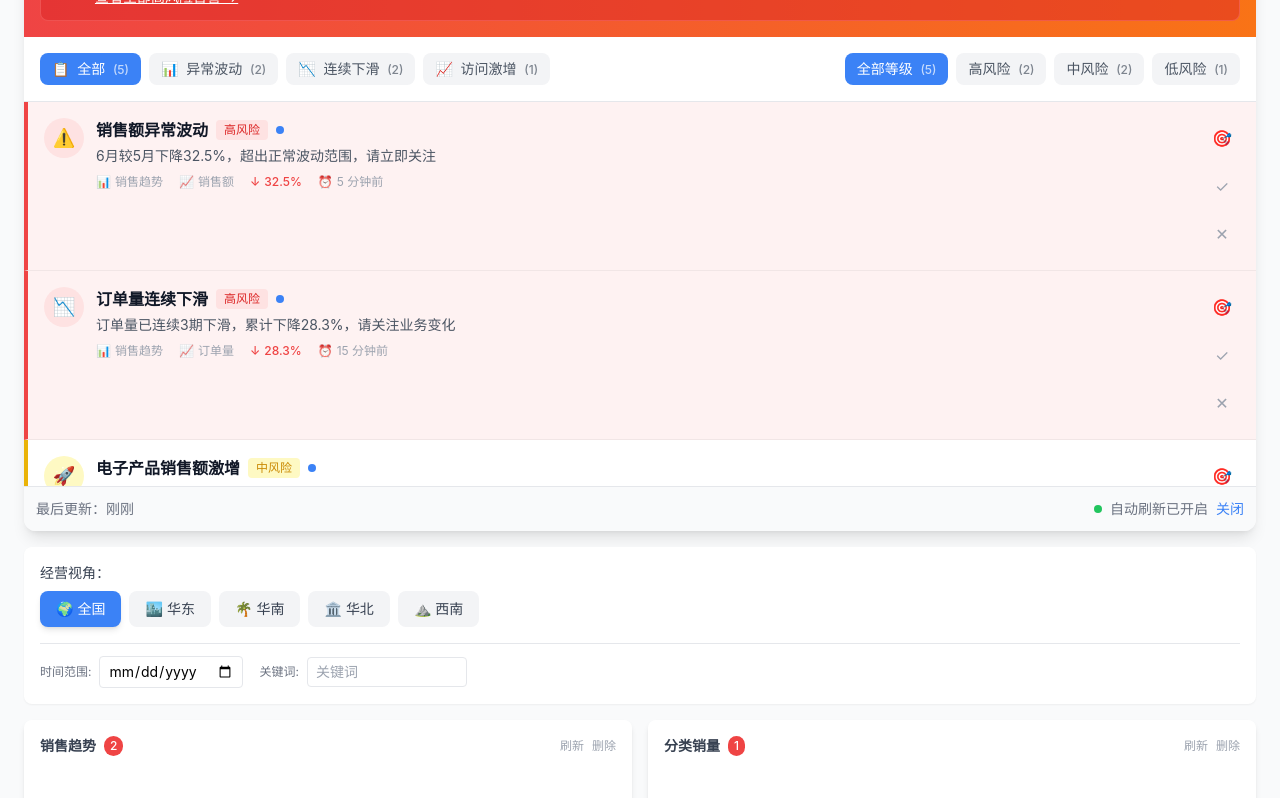
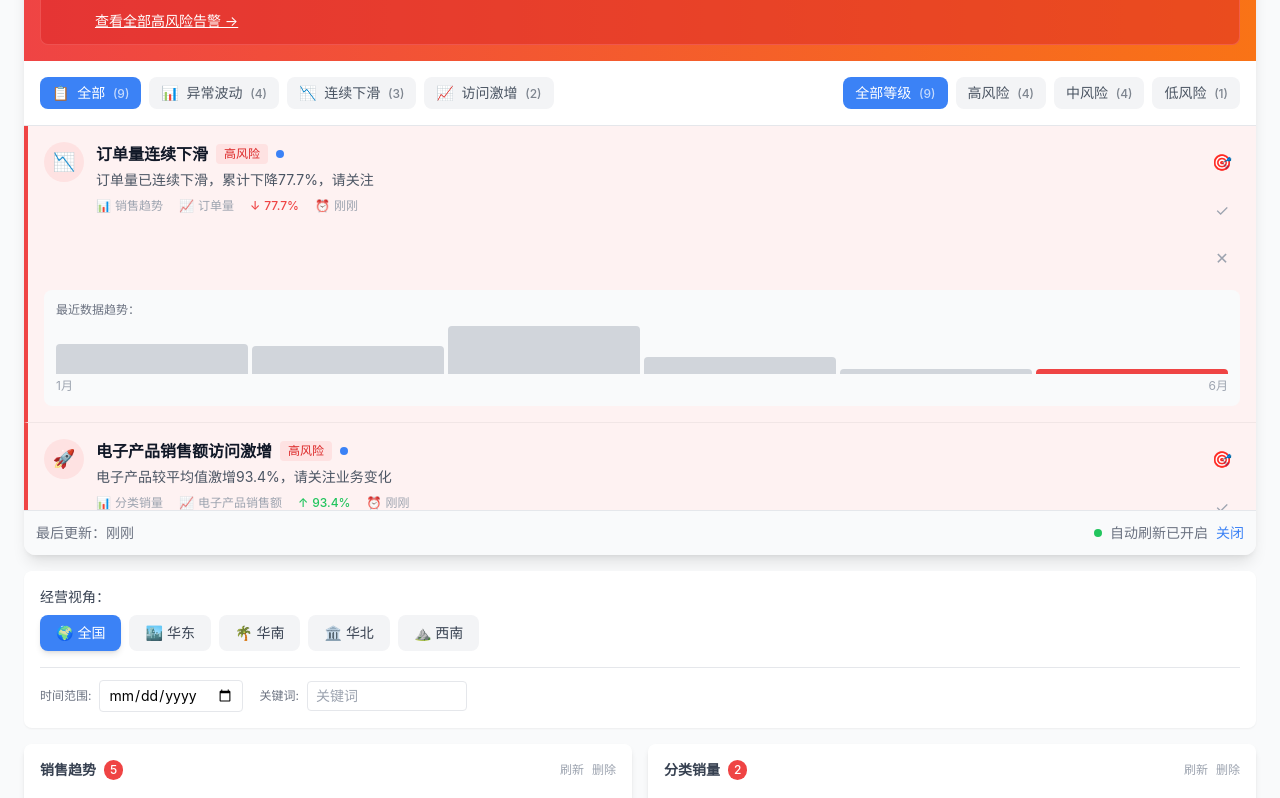
Before and after one commit to yuenlai/solo-6600003, a Vue app: page / in a window 1280 px wide. Shown: the part 560-1358 px from the top of the page. Built offline with nearby package versions, Linux system fonts and the light colour scheme; the HTML template or start-up script is replaced by a standard one.

Commit message:
.3868547806662091:aa5e00504a2200a255c088577599ba28_6a24e0ce7e5ed7cfbac8ac99.6a24e5c77e5ed7cfbac8aebb.6a24e5c6160283d4a79a6733:Trae CN.T(2026/6/7 11:30:15)

```diff
--- a/src/App.vue
+++ b/src/App.vue
@@ -94,9 +94,27 @@ function getChartAlertCount(chartId: string): number {
 }
 
 function handleLocateToChart(chartId: string) {
-  const chartElement = document.getElementById(`chart-${chartId}`);
+  const elementId = `chart-${chartId}`;
+  const chartElement = document.getElementById(elementId);
+
   if (chartElement) {
     chartElement.scrollIntoView({ behavior: 'smooth', block: 'center' });
+
+    chartElement.classList.add('locate-highlight');
+    setTimeout(() => {
+      chartElement.classList.remove('locate-highlight');
+    }, 3000);
+  } else {
+    setTimeout(() => {
+      const retryElement = document.getElementById(elementId);
+      if (retryElement) {
+        retryElement.scrollIntoView({ behavior: 'smooth', block: 'center' });
+        retryElement.classList.add('locate-highlight');
+        setTimeout(() => {
+          retryElement.classList.remove('locate-highlight');
+        }, 3000);
+      }
+    }, 100);
   }
 }
 
@@ -136,4 +154,20 @@ onUnmounted(() => {
   min-width: 0;
   width: 100%;
 }
+
+:deep(.locate-highlight) {
+  box-shadow: 0 0 0 4px rgba(59, 130, 246, 0.6), 0 0 30px rgba(59, 130, 246, 0.4) !important;
+  transform: scale(1.02);
+  z-index: 100;
+  animation: locate-pulse 1s ease-in-out infinite;
+}
+
+@keyframes locate-pulse {
+  0%, 100% {
+    box-shadow: 0 0 0 4px rgba(59, 130, 246, 0.6), 0 0 30px rgba(59, 130, 246, 0.4);
+  }
+  50% {
+    box-shadow: 0 0 0 8px rgba(59, 130, 246, 0.3), 0 0 50px rgba(59, 130, 246, 0.6);
+  }
+}
 </style>
--- a/src/components/AlertPanel.vue
+++ b/src/components/AlertPanel.vue
@@ -27,7 +27,7 @@
             <span>高风险提示</span>
           </button>
           <button
-            @click="store.refreshAlerts()"
+            @click="store.refreshAlerts(true)"
             class="px-3 py-1.5 bg-white/20 hover:bg-white/30 rounded-lg text-sm font-medium transition-colors flex items-center gap-1"
           >
             <span>🔄</span>
--- a/src/mock/data.ts
+++ b/src/mock/data.ts
@@ -85,26 +85,48 @@ export function generateRegionOverview(region: string): RegionOverview {
 
 export function generateRegionSalesTrend(region: string): { months: string[]; sales: number[]; orders: number[] } {
   const baseline = REGION_BASELINES[region] || REGION_BASELINES['all'];
-  const rand = seededRandom(regionSeed(region) + 100);
 
-  const sales = MONTHS.map((_, i) => {
-    const base = 600000 + i * 50000;
-    const variation = 0.85 + rand() * 0.3;
-    return Math.floor(base * baseline.sales * variation);
-  });
+  const baseSales = 600000;
+  const sales: number[] = [];
 
-  const orders = MONTHS.map((_, i) => {
-    const base = 15000 + i * 1200;
-    const variation = 0.85 + rand() * 0.3;
-    return Math.floor(base * baseline.sales * variation);
-  });
+  for (let i = 0; i < MONTHS.length; i++) {
+    let value = baseSales + i * 50000;
+
+    if (i === 2) {
+      value = value * 1.4;
+    } else if (i === 3) {
+      value = value * 0.65;
+    } else if (i >= 4) {
+      value = baseSales + 4 * 50000 - (i - 3) * 80000;
+    }
+
+    value = value * baseline.sales * (0.9 + Math.random() * 0.2);
+    sales.push(Math.floor(Math.max(100000, value)));
+  }
+
+  const baseOrders = 15000;
+  const orders: number[] = [];
+
+  for (let i = 0; i < MONTHS.length; i++) {
+    let value = baseOrders + i * 1200;
+
+    if (i === 2) {
+      value = value * 1.35;
+    } else if (i === 3) {
+      value = value * 0.6;
+    } else if (i >= 4) {
+      value = baseOrders + 4 * 1200 - (i - 3) * 20000;
+    }
+
+    value = value * baseline.sales * (0.9 + Math.random() * 0.2);
+    orders.push(Math.floor(Math.max(5000, value)));
+  }
 
   return { months: MONTHS, sales, orders };
 }
 
 export function generateRegionCategorySales(region: string): { categories: string[]; sales: number[]; growth: number[] } {
   const baseline = REGION_BASELINES[region] || REGION_BASELINES['all'];
-  const rand = seededRandom(regionSeed(region) + 200);
 
   const categoryWeights: Record<string, number> = {
     '电子产品': region === '华东' ? 1.4 : region === '华南' ? 1.2 : 1.0,
@@ -114,13 +136,25 @@ export function generateRegionCategorySales(region: string): { categories: strin
     '运动': region === '华东' ? 1.25 : region === '西南' ? 1.15 : 1.0
   };
 
-  const sales = CATEGORIES.map(cat => {
-    const base = 1500000 + rand() * 500000;
-    return Math.floor(base * baseline.sales * (categoryWeights[cat] || 1.0));
+  const baseValues = [1500000, 1200000, 1000000, 800000, 600000];
+  const sales = CATEGORIES.map((cat, i) => {
+    let value = baseValues[i] * baseline.sales * (categoryWeights[cat] || 1.0);
+
+    if (cat === '电子产品') {
+      value = value * 1.6;
+    } else if (cat === '服装') {
+      value = value * 0.9;
+    }
+
+    value = value * (0.9 + Math.random() * 0.2);
+    return Math.floor(value);
   });
 
-  const growth = CATEGORIES.map(() => {
-    return baseline.growth + (rand() - 0.5) * 0.1;
+  const growth = CATEGORIES.map((cat, _i) => {
+    if (cat === '电子产品') {
+      return 0.5 + Math.random() * 0.2;
+    }
+    return baseline.growth + (Math.random() - 0.5) * 0.1;
   });
 
   return { categories: CATEGORIES, sales, growth };
@@ -128,7 +162,6 @@ export function generateRegionCategorySales(region: string): { categories: strin
 
 export function generateRegionMarketShare(region: string): { channels: { name: string; value: number }[] } {
   const baseline = REGION_BASELINES[region] || REGION_BASELINES['all'];
-  const rand = seededRandom(regionSeed(region) + 300);
 
   const channelWeights: Record<string, Record<string, number>> = {
     '华东': { '搜索引擎': 1.1, '直接访问': 1.0, '邮件营销': 1.2, '联盟广告': 0.9, '视频广告': 1.15 },
@@ -140,11 +173,20 @@ export function generateRegionMarketShare(region: string): { channels: { name: s
 
   const weights = channelWeights[region] || channelWeights['all'];
 
-  const channels = CHANNELS.map(name => {
-    const base = 800000 + rand() * 300000;
+  const baseValues = [1000000, 800000, 600000, 500000, 300000];
+  const channels = CHANNELS.map((name, i) => {
+    let value = baseValues[i] * baseline.sales * (weights[name] || 1.0);
+
+    if (name === '视频广告') {
+      value = value * 1.8;
+    } else if (name === '邮件营销') {
+      value = value * 0.7;
+    }
+
+    value = value * (0.9 + Math.random() * 0.2);
     return {
       name,
-      value: Math.floor(base * baseline.sales * (weights[name] || 1.0))
+      value: Math.floor(value)
     };
   });
 
@@ -199,21 +241,6 @@ function detectContinuousDecline(values: number[], periods: number = 3): { isAle
   return { isAlert: false, declineCount, changePercent: -maxDecline };
 }
 
-function detectSurge(values: number[], threshold: number = 0.5): { isAlert: boolean; changePercent: number; index: number } {
-  if (values.length < 2) return { isAlert: false, changePercent: 0, index: -1 };
-
-  for (let i = 1; i < values.length; i++) {
-    const prev = values[i - 1];
-    const curr = values[i];
-    if (prev === 0) continue;
-    const changePercent = (curr - prev) / prev;
-    if (changePercent > threshold) {
-      return { isAlert: true, changePercent, index: i };
-    }
-  }
-  return { isAlert: false, changePercent: 0, index: -1 };
-}
-
 function determineLevel(changePercent: number, type: AlertType): AlertLevel {
   const absChange = Math.abs(changePercent);
   if (type === 'continuous_decline') {
@@ -234,23 +261,42 @@ function createAlert(
   threshold: number,
   changePercent: number,
   timestamp: string,
-  months: string[],
+  labels: string[],
   index: number,
-  dataPoints: number[]
+  dataPoints: number[],
+  isTimeSeries: boolean = true
 ): Alert {
   const level = determineLevel(changePercent, type);
+
+  let description = '';
+  if (type === 'abnormal_fluctuation') {
+    if (isTimeSeries && index > 0) {
+      description = `${labels[index]}较${labels[index - 1]}${changePercent >= 0 ? '增长' : '下降'}${Math.abs(changePercent * 100).toFixed(1)}%，超出正常波动范围`;
+    } else {
+      description = `${metricName}${changePercent >= 0 ? '增长' : '下降'}${Math.abs(changePercent * 100).toFixed(1)}%，超出正常波动范围`;
+    }
+  } else if (type === 'continuous_decline') {
+    description = `${metricName}已连续下滑，累计下降${Math.abs(changePercent * 100).toFixed(1)}%，请关注`;
+  } else if (type === 'surge') {
+    if (isTimeSeries && index > 0) {
+      description = `${labels[index]}较${labels[index - 1]}激增${(changePercent * 100).toFixed(1)}%，请关注业务变化`;
+    } else {
+      description = `${labels[index]}较平均值激增${(changePercent * 100).toFixed(1)}%，请关注业务变化`;
+    }
+  }
+
   const typeConfig: Record<AlertType, { title: string; description: string }> = {
     abnormal_fluctuation: {
       title: `${metricName}异常波动`,
-      description: `${months[index]}较${months[index - 1]}${changePercent >= 0 ? '增长' : '下降'}${Math.abs(changePercent * 100).toFixed(1)}%，超出正常波动范围`
+      description
     },
     continuous_decline: {
       title: `${metricName}连续下滑`,
-      description: `${metricName}已连续下滑，累计下降${Math.abs(changePercent * 100).toFixed(1)}%，请关注`
+      description
     },
     surge: {
       title: `${metricName}访问激增`,
-      description: `${months[index]}较${months[index - 1]}激增${(changePercent * 100).toFixed(1)}%，请关注业务变化`
+      description
     }
   };
 
@@ -268,10 +314,68 @@ function createAlert(
     timestamp,
     isRead: false,
     dataPoints: dataPoints.map((v, i) => ({
-      timestamp: months[i] || `第${i + 1}期`,
+      timestamp: labels[i] || `第${i + 1}期`,
       value: v
     }))
   };
+}
+
+function detectCategorySurge(sales: number[], _categories: string[], growth: number[]): { isAlert: boolean; changePercent: number; index: number; dataPoints: number[] } {
+  const avg = sales.reduce((a, b) => a + b, 0) / sales.length;
+
+  for (let i = 0; i < sales.length; i++) {
+    if (sales[i] > avg * 1.5) {
+      const dataPoints = sales.map((s, idx) => {
+        if (idx === i) return s;
+        return Math.floor(avg * (0.8 + Math.random() * 0.4));
+      });
+      return {
+        isAlert: true,
+        changePercent: (sales[i] - avg) / avg,
+        index: i,
+        dataPoints
+      };
+    }
+  }
+
+  for (let i = 0; i < growth.length; i++) {
+    if (growth[i] > 0.4) {
+      const dataPoints = sales.map((s, idx) => {
+        if (idx === i) return s;
+        return Math.floor(s * (0.7 + Math.random() * 0.3));
+      });
+      return {
+        isAlert: true,
+        changePercent: growth[i],
+        index: i,
+        dataPoints
+      };
+    }
+  }
+
+  return { isAlert: false, changePercent: 0, index: -1, dataPoints: sales };
+}
+
+function detectChannelSurge(channels: { name: string; value: number }[]): { isAlert: boolean; changePercent: number; index: number; dataPoints: number[] } {
+  const values = channels.map(c => c.value);
+  const avg = values.reduce((a, b) => a + b, 0) / values.length;
+
+  for (let i = 0; i < values.length; i++) {
+    if (values[i] > avg * 1.6) {
+      const dataPoints = values.map((v, idx) => {
+        if (idx === i) return v;
+        return Math.floor(avg * (0.7 + Math.random() * 0.5));
+      });
+      return {
+        isAlert: true,
+        changePercent: (values[i] - avg) / avg,
+        index: i,
+        dataPoints
+      };
+    }
+  }
+
+  return { isAlert: false, changePercent: 0, index: -1, dataPoints: values };
 }
 
 export function generateAlerts(regionData: RegionData): Alert[] {
@@ -279,14 +383,14 @@ export function generateAlerts(regionData: RegionData): Alert[] {
   const now = new Date().toISOString();
   const { salesTrend, categorySales, marketShare } = regionData;
 
-  const fluctuationResult = detectAbnormalFluctuation(salesTrend.sales, 0.25);
+  const fluctuationResult = detectAbnormalFluctuation(salesTrend.sales, 0.2);
   if (fluctuationResult.isAlert) {
     alerts.push(createAlert(
       'abnormal_fluctuation',
       'chart-1',
       '销售额',
       salesTrend.sales[fluctuationResult.index],
-      0.25,
+      0.2,
       fluctuationResult.changePercent,
       now,
       salesTrend.months,
@@ -295,14 +399,14 @@ export function generateAlerts(regionData: RegionData): Alert[] {
     ));
   }
 
-  const orderFluctuation = detectAbnormalFluctuation(salesTrend.orders, 0.25);
+  const orderFluctuation = detectAbnormalFluctuation(salesTrend.orders, 0.2);
   if (orderFluctuation.isAlert) {
     alerts.push(createAlert(
       'abnormal_fluctuation',
       'chart-1',
       '订单量',
       salesTrend.orders[orderFluctuation.index],
-      0.25,
+      0.2,
       orderFluctuation.changePercent,
       now,
       salesTrend.months,
@@ -343,37 +447,38 @@ export function generateAlerts(regionData: RegionData): Alert[] {
     ));
   }
 
-  const categorySurge = detectSurge(categorySales.sales, 0.4);
-  if (categorySurge.isAlert) {
+  const categorySurgeResult = detectCategorySurge(categorySales.sales, categorySales.categories, categorySales.growth);
+  if (categorySurgeResult.isAlert) {
     alerts.push(createAlert(
       'surge',
       'chart-2',
-      `${categorySales.categories[categorySurge.index]}销售额`,
-      categorySales.sales[categorySurge.index],
+      `${categorySales.categories[categorySurgeResult.index]}销售额`,
+      categorySales.sales[categorySurgeResult.index],
       0.4,
-      categorySurge.changePercent,
+      categorySurgeResult.changePercent,
       now,
       categorySales.categories,
-      categorySurge.index,
-      categorySales.sales
+      categorySurgeResult.index,
+      categorySurgeResult.dataPoints,
+      false
     ));
   }
 
-  const channelValues = marketShare.channels.map(c => c.value);
-  const channelNames = marketShare.channels.map(c => c.name);
-  const channelSurge = detectSurge(channelValues, 0.4);
-  if (channelSurge.isAlert) {
+  const channelSurgeResult = detectChannelSurge(marketShare.channels);
+  if (channelSurgeResult.isAlert) {
+    const channelNames = marketShare.channels.map(c => c.name);
     alerts.push(createAlert(
       'surge',
       'chart-3',
-      `${channelNames[channelSurge.index]}访问量`,
-      channelValues[channelSurge.index],
+      `${channelNames[channelSurgeResult.index]}访问量`,
+      marketShare.channels[channelSurgeResult.index].value,
       0.4,
-      channelSurge.changePercent,
+      channelSurgeResult.changePercent,
       now,
       channelNames,
-      channelSurge.index,
-      channelValues
+      channelSurgeResult.index,
+      channelSurgeResult.dataPoints,
+      false
     ));
   }
 
--- a/src/stores/dashboard.ts
+++ b/src/stores/dashboard.ts
@@ -180,6 +180,7 @@ export const useDashboardStore = defineStore('dashboard', () => {
       if (filter.field === 'region') {
         regionUpdateFlag.value++;
         updateChartsForRegion(value);
+        refreshAlerts(true);
       }
     }
   }
@@ -212,17 +213,22 @@ export const useDashboardStore = defineStore('dashboard', () => {
     }
   }
 
-  function refreshAlerts() {
+  function refreshAlerts(forceRefresh: boolean = false) {
     const detectedAlerts = generateAlerts(currentRegionData.value);
     const mockAlerts = generateMockAlerts();
 
-    const existingIds = new Set(alerts.value.map(a => a.id));
-    const newDetected = detectedAlerts.filter(a => !existingIds.has(a.id));
-    const newMock = mockAlerts.filter(a => !existingIds.has(a.id) && !alerts.value.some(existing =>
-      existing.type === a.type && existing.metricName === a.metricName
-    ));
+    if (alerts.value.length === 0 || forceRefresh) {
+      const mockAlertKeys = new Set(mockAlerts.map(a => `${a.type}-${a.metricName}`));
+      const existingMockAlerts = alerts.value.filter(a => mockAlertKeys.has(`${a.type}-${a.metricName}`));
 
-    const allAlerts = [...alerts.value, ...newDetected, ...newMock];
+      const newMockAlerts = mockAlerts.filter(mock =>
+        !existingMockAlerts.some(existing =>
+          existing.type === mock.type && existing.metricName === mock.metricName
+        )
+      );
+
+      const allMockAlerts = [...existingMockAlerts, ...newMockAlerts];
+      const allAlerts = [...detectedAlerts, ...allMockAlerts];
 
       alerts.value = allAlerts.sort((a, b) => {
         const levelOrder: Record<AlertLevel, number> = { high: 0, medium: 1, low: 2 };
@@ -231,6 +237,19 @@ export const useDashboardStore = defineStore('dashboard', () => {
         }
         return new Date(b.timestamp).getTime() - new Date(a.timestamp).getTime();
       });
+    } else {
+      const detectedKeys = new Set(detectedAlerts.map(a => `${a.type}-${a.metricName}`));
+      const filteredExisting = alerts.value.filter(a => !detectedKeys.has(`${a.type}-${a.metricName}`));
+
+      const allAlerts = [...detectedAlerts, ...filteredExisting];
+      alerts.value = allAlerts.sort((a, b) => {
+        const levelOrder: Record<AlertLevel, number> = { high: 0, medium: 1, low: 2 };
+        if (levelOrder[a.level] !== levelOrder[b.level]) {
+          return levelOrder[a.level] - levelOrder[b.level];
+        }
+        return new Date(b.timestamp).getTime() - new Date(a.timestamp).getTime();
+      });
+    }
 
     lastAlertUpdate.value = new Date().toISOString();
   }
```
Lines whose indentation alone changed are shown as unchanged.
